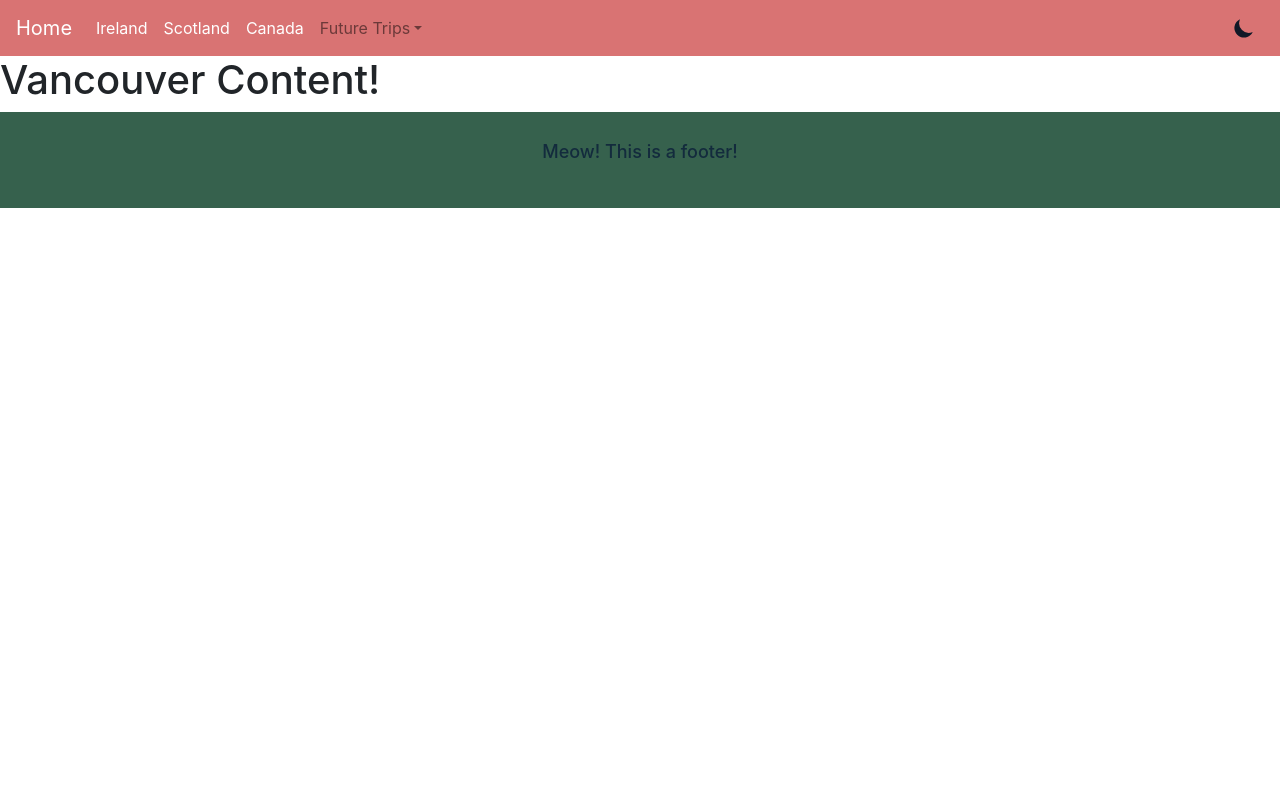
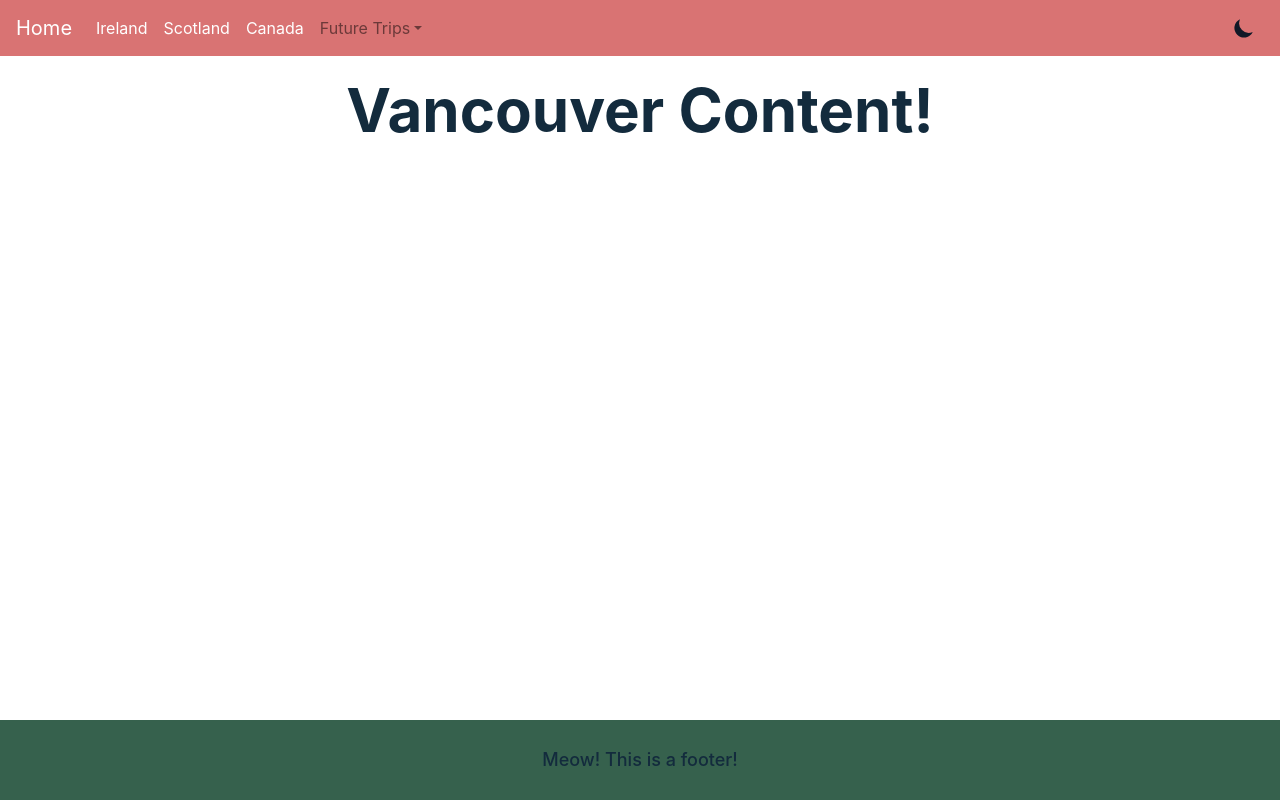
Before and after one commit to sarastrasner/nextjs-blog, a Next.js app: page /canada/vancouver in a window 1280 px wide. Built offline with nearby package versions, Linux system fonts and the light colour scheme.

Commit message:
updates to subLocation template

```diff
--- a/components/Footer.js
+++ b/components/Footer.js
@@ -1,7 +1,7 @@
 export default function Footer() {
   return (
-    <footer className="flex bg-green items-center justify-center text-lg my-0 w-full h-24">
-      <p className="text-navy dark:text-white font-medium">
+    <footer className="flex bg-green items-center justify-center text-lg  w-full h-20">
+      <p className="text-navy dark:text-white font-medium my-0">
         Meow! This is a footer!
       </p>
     </footer>
--- a/pages/[location]/[subLocation].js
+++ b/pages/[location]/[subLocation].js
@@ -4,11 +4,15 @@ export default function Location(props) {
   const router = useRouter();
   const { location, subLocation } = router.query;
 
-  if (!subLocation) return <p>Loading...</p>
+  if (!subLocation) return <p>Loading...</p>;
 
   return (
-    <h1>
-      {subLocation.charAt(0).toUpperCase() + subLocation.slice(1)} Content!
-    </h1>
+    <div className="flex flex-col items-center justify-center pb-5 dark:bg-navy">
+      <main className="flex flex-col items-center justify-center flex-1 px-20 text-center text-navy">
+        <h1 className="text-6xl m-6 font-bold dark:text-gray-100">
+          {subLocation.charAt(0).toUpperCase() + subLocation.slice(1)} Content!
+        </h1>
+      </main>
+    </div>
   );
 }
--- a/pages/_app.js
+++ b/pages/_app.js
@@ -7,9 +7,13 @@ import { ThemeProvider } from 'next-themes';
 function MyApp({ Component, pageProps }) {
   return (
     <ThemeProvider attribute="class">
-      <Navbar />
-      <Component {...pageProps} />
-      <Footer />
+      <body class="flex flex-col min-h-screen ">
+        <Navbar />
+        <main class="flex-grow">
+          <Component {...pageProps} />
+        </main>
+        <Footer />
+      </body>
     </ThemeProvider>
   );
 }
--- a/pages/index.js
+++ b/pages/index.js
@@ -20,7 +20,7 @@ export default function Home(data) {
 
   return (
     <>
-      <div className="py-20 flex flex-col items-center justify-center dark:bg-navy">
+      <div className="min-h-screen py-20 flex flex-col items-center justify-center dark:bg-navy">
         <Head>
           <title>Strassy Travels</title>
           <link rel="icon" href="@/public/favicons/favicon.ico" />
```
Also changed, not shown: data/data.json (+13 -1 lines).
